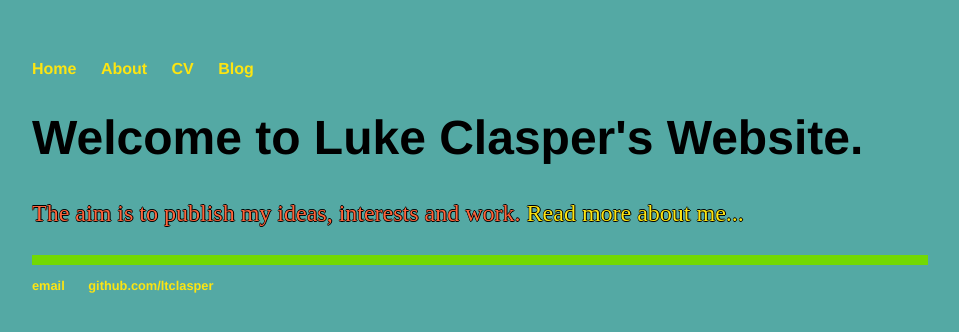
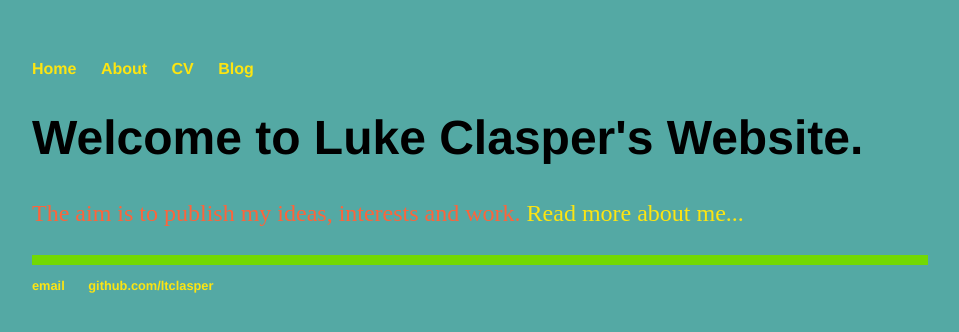
Before and after one commit to ltclasper/ltclasper.github.io, a Jekyll site: the page built from index.html, in a window 1280 px wide. Shown: the top 332 px of the page, without its empty margins (160-1119 px from the left). Built offline with Jekyll 4.4.1, drawn with Linux system fonts in a browser that asks for light colours.

Commit message:
Update main.css

```diff
--- a/css/main.css
+++ b/css/main.css
@@ -28,7 +28,7 @@ p {
     font-size: 1.5em;
     line-height: 1.4em;
     color: #FD643B;
-    text-shadow: -0.5px 0 #000000,0 1px #000000,1px 0 #000000,0 -1px #000000;
+
 }
 footer {
     border-top: 10px solid #72D903;
```
